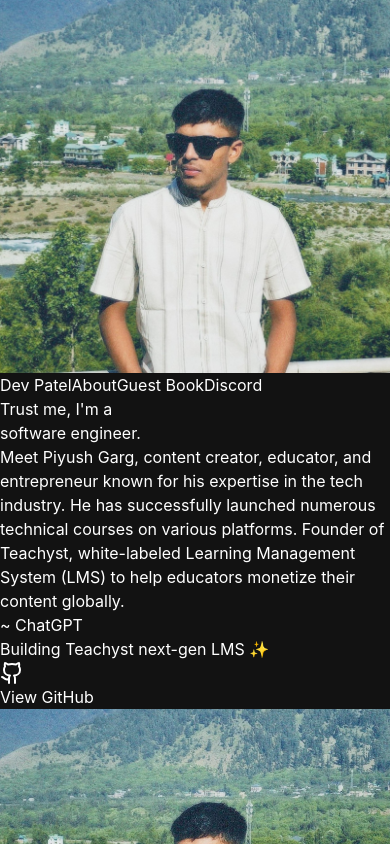
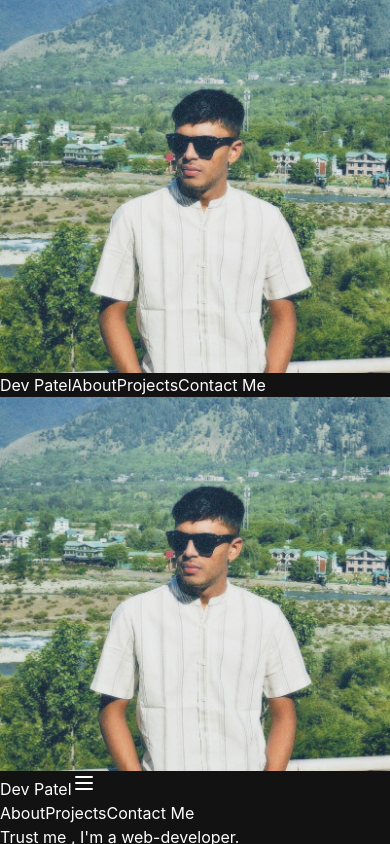
Before and after one commit to Dev22Patel/DevWeb, a React (Vite) app in the folder DevWeb/: page / in a window 390 px wide. Shown: the top 844 px of the page. Built offline with nearby package versions, Linux system fonts and the light colour scheme.

Commit message:
added responsivness

```diff
--- a/DevWeb/src/components/Hero.tsx
+++ b/DevWeb/src/components/Hero.tsx
@@ -3,27 +3,30 @@ import { GitHubButton } from '../ui/GithubButton'
 export function Hero() {
   return (
     <div className="space-y-8 ml-16">
+    <div className='grid-flow-row'>
       <h1 className="text-4xl md:text-6xl font-bold leading-tight">
-        Trust me, I&apos;m a{" "}
-        <div className="text-transparent bg-clip-text bg-gradient-to-r from-cyan-400 to-cyan-600 mt-2 pb-3">
-          software engineer.
+        Trust me , I&apos;m a{" "}
+        <span className="text-transparent bg-clip-text bg-gradient-to-r from-cyan-300 to-purple-400 mt-2 pb-3">
+          web-developer.
+        </span>
+      </h1>
+        <div className='text-zinc-400'>(maybe)
         </div>
-      </h1>
+
+    </div>
 
       <p className="text-lg text-zinc-400 max-w-2xl">
-        Meet Piyush Garg, content creator, educator, and entrepreneur known for his
-        expertise in the tech industry. He has successfully launched numerous
-        technical courses on various platforms. Founder of Teachyst, white-labeled
-        Learning Management System (LMS) to help educators monetize their content globally.
+        Meet Dev Patel, a passionate web developer and Computer Engineering student at DDIT.
+        As a 5th-semester student and a member of the web development team at the Google Developer
+        Student Club (GDSC), Dev is dedicated to building creative solutions and enhancing web experiences.
       </p>
 
       <p className="text-zinc-500 italic">~ ChatGPT</p>
 
       <div className="space-y-4">
         <p className="text-lg">
-          Building{" "}
-          <span className="font-semibold">Teachyst</span>{" "}
-          next-gen LMS ✨
+          Checkout My Work with{" "}
+          <span className="font-semibold"></span> ✨
         </p>
 
         <GitHubButton />
--- a/DevWeb/src/components/Navbar.tsx
+++ b/DevWeb/src/components/Navbar.tsx
@@ -1,10 +1,16 @@
-import { Link, useLocation } from 'react-router-dom'
-import profilePhoto from '../assets/photos/DEV-PATEL.jpg'
+import React, { useState } from 'react';
+import { Link, useLocation } from 'react-router-dom';
+import { Menu, X } from 'lucide-react';
+import profilePhoto from '../assets/photos/DEV-PATEL.jpg';
+
 export function Navbar() {
-  const location = useLocation()
+  const location = useLocation();
+  const [isOpen, setIsOpen] = useState(false);
 
   return (
-    <nav className="fixed top-6 w-full z-50 flex ml-[260px]">
+    <>
+      {/* Desktop Navigation - Keeping original styling */}
+      <nav className="fixed top-6 w-full z-50 hidden md:flex ml-[260px]">
         <div className="flex items-center justify-start space-x-8 bg-[#171717] rounded-xl px-6 py-2.5">
           <Link to="/" className="flex items-center space-x-2 group">
             <img
@@ -25,26 +31,95 @@ export function Navbar() {
             About
           </Link>
           <Link
-          to="/guestbook"
+            to="/projects"
             className={`px-3 py-1 rounded-lg transition-colors ${
-            location.pathname === '/guestbook'
+              location.pathname === '/projects'
                 ? 'bg-white/10 text-white'
                 : 'text-gray-300 hover:text-white hover:bg-white/5'
             }`}
           >
-          Guest Book
+            Projects
           </Link>
           <Link
-          to="/discord"
+            to="/contact"
             className={`px-3 py-1 rounded-lg transition-colors ${
-            location.pathname === '/discord'
+              location.pathname === '/contact'
                 ? 'bg-white/10 text-white'
                 : 'text-gray-300 hover:text-white hover:bg-white/5'
             }`}
           >
-          Discord
+            Contact Me
           </Link>
         </div>
       </nav>
-  )
+
+      {/* Mobile Navigation */}
+      <nav className="fixed top-0 w-full z-50 md:hidden">
+        <div className="bg-[#171717] px-4 py-4">
+          <div className="flex items-center justify-between">
+            <Link to="/" className="flex items-center space-x-2">
+              <img
+                src={profilePhoto}
+                alt="Profile"
+                className="w-8 h-8 rounded-full"
+              />
+              <span className="font-medium text-white">Dev Patel</span>
+            </Link>
+            <button
+              onClick={() => setIsOpen(!isOpen)}
+              className="p-2 text-gray-300 hover:text-white"
+              aria-label="Toggle menu"
+            >
+              {isOpen ? <X size={24} /> : <Menu size={24} />}
+            </button>
+          </div>
+
+          {/* Mobile Menu */}
+          <div
+            className={`${
+              isOpen ? 'max-h-48 opacity-100' : 'max-h-0 opacity-0'
+            } overflow-hidden transition-all duration-300 ease-in-out`}
+          >
+            <div className="flex flex-col space-y-4 pt-4">
+              <Link
+                to="/about"
+                className={`px-3 py-2 rounded-lg transition-colors ${
+                  location.pathname === '/about'
+                    ? 'bg-white/10 text-white'
+                    : 'text-gray-300 hover:text-white hover:bg-white/5'
+                }`}
+                onClick={() => setIsOpen(false)}
+              >
+                About
+              </Link>
+              <Link
+                to="/projects"
+                className={`px-3 py-2 rounded-lg transition-colors ${
+                  location.pathname === '/projects'
+                    ? 'bg-white/10 text-white'
+                    : 'text-gray-300 hover:text-white hover:bg-white/5'
+                }`}
+                onClick={() => setIsOpen(false)}
+              >
+                Projects
+              </Link>
+              <Link
+                to="/contact"
+                className={`px-3 py-2 rounded-lg transition-colors ${
+                  location.pathname === '/contact'
+                    ? 'bg-white/10 text-white'
+                    : 'text-gray-300 hover:text-white hover:bg-white/5'
+                }`}
+                onClick={() => setIsOpen(false)}
+              >
+                Contact Me
+              </Link>
+            </div>
+          </div>
+        </div>
+      </nav>
+    </>
+  );
 }
+
+export default Navbar;
--- a/DevWeb/src/index.css
+++ b/DevWeb/src/index.css
@@ -9,7 +9,7 @@
 body {
   margin: 0;
   font-family: -apple-system, BlinkMacSystemFont, 'Segoe UI', 'Roboto', 'Oxygen',
-    'Ubuntu', 'Cantarell', 'Fira Sans', 'Droid Sans', 'Helvetica Neue','glicker-bold',
+    'Ubuntu', 'Cantarell', 'Fira Sans', 'Droid Sans', 'Helvetica Neue','glicker',
     sans-serif;
   -webkit-font-smoothing: antialiased;
   -moz-osx-font-smoothing: grayscale;
```
Lines whose indentation alone changed are shown as unchanged.
